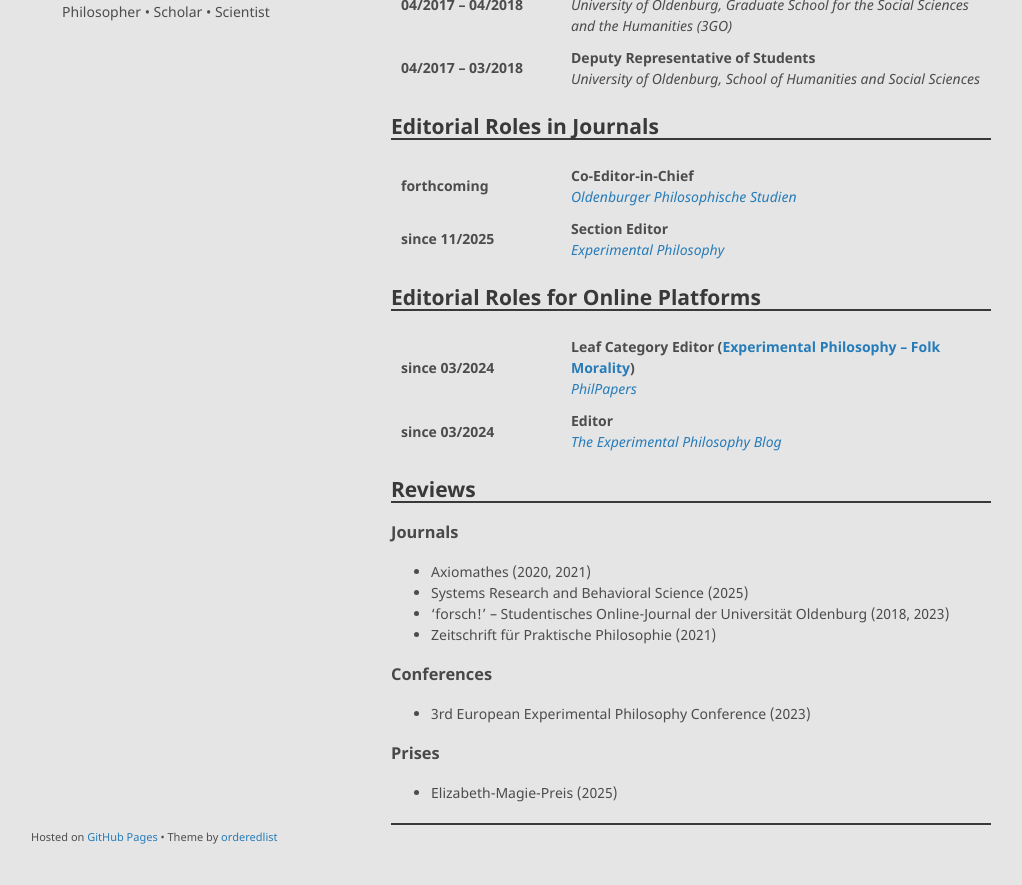
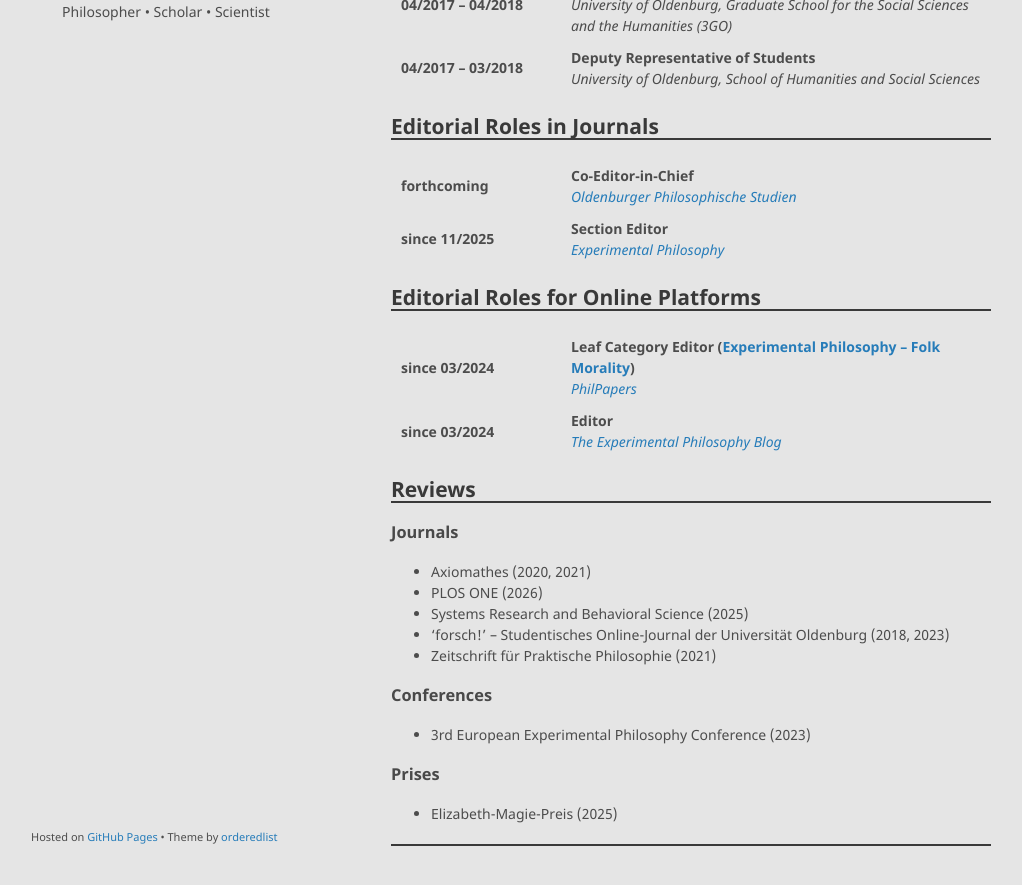
Before and after one commit to alephmembeth/alephmembeth.github.io, a Jekyll site: the page built from services.md, in a window 1280 px wide and 1282 px high, cut to the strip 366-1251 px from the top of the window. Shown: the whole strip, without its empty margins (129-1151 px from the left). Built offline with Jekyll 4.4.1, drawn with Linux system fonts in a browser that asks for light colours; our own code applies the rules of GitHub Pages for plain Markdown files.

Commit message:
Update services.md

```diff
--- a/services.md
+++ b/services.md
@@ -105,6 +105,7 @@ layout: default
 ### Journals
 
 + Axiomathes (2020, 2021)
++ PLOS ONE (2026)
 + Systems Research and Behavioral Science (2025)
 + ‘forsch!’ – Studentisches Online-Journal der Universität Oldenburg (2018, 2023)
 + Zeitschrift für Praktische Philosophie (2021)
```
